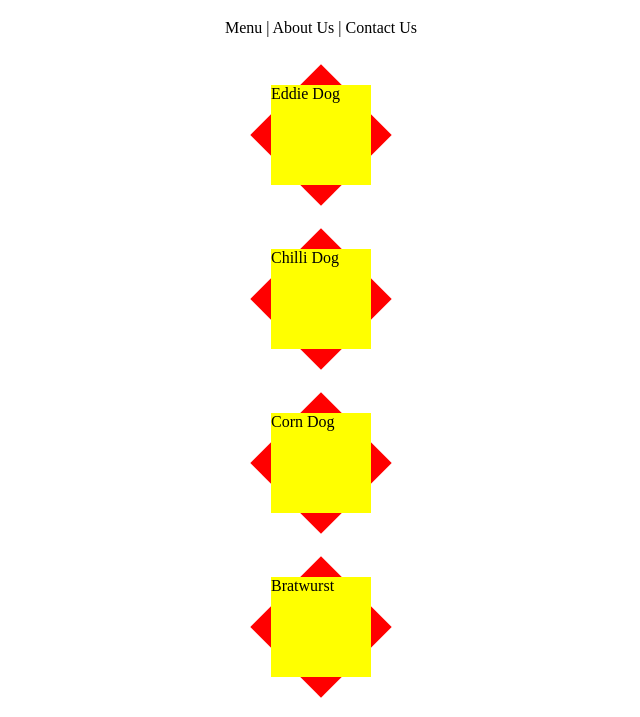
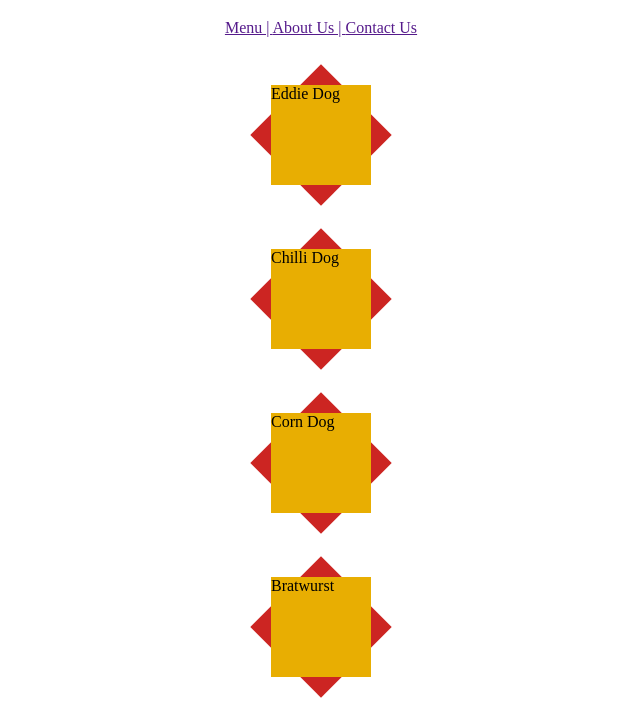
Before and after one commit to whiskey-hotel/restaurant-page, a website built with webpack: page dist/index.html in a window 1280 px wide. Shown: the part 69-786 px from the top of the page, without its empty margins (319-959 px from the left). Built offline with nearby package versions, Linux system fonts and the light colour scheme.

Commit message:
decoupling menu module

```diff
--- a/src/index.css
+++ b/src/index.css
@@ -1,3 +1,9 @@
+:root {
+	--clr-primary-900: #995f4c;
+	--clr-primary-800: #c57b27;
+	--clr-primary-700: #e8ae02;
+	--clr-primary-600: #cc2522;
+}
 header {
 	align-items: center;
 	display: flex;
@@ -8,7 +14,7 @@ header {
 	display: flex;
 	flex-direction: column;
 	align-items: center;
-    gap: 4em
+	gap: 4em;
 }
 
 #nav-bar {
@@ -20,12 +26,12 @@ header {
 	width: 100px;
 	height: 100px;
 	transform: rotate(-45deg);
-    background: yellow;
+	background: var(--clr-primary-700);
 }
 
 .diamond {
 	width: 100px;
 	height: 100px;
 	transform: rotate(45deg);
-    background: red;
+	background: var(--clr-primary-600);
 }
--- a/src/index.js
+++ b/src/index.js
@@ -1,5 +1,6 @@
 import "./index.css";
-import { component } from "./menu";
+import { menu } from "./menu";
+import { newElement } from "./styleSet";
 
 //add title and nav bar here
 const header = document.createElement("header");
@@ -9,12 +10,14 @@ const nav = document.createElement("nav");
 nav.id = "nav-bar";
 
 const menuA = document.createElement("a");
-menuA.textContent = "Menu |";
+menuA.textContent = "Menu | ";
+menuA.href = "";
 const aboutA = document.createElement("a");
-aboutA.textContent = " About Us |";
+aboutA.textContent = "About Us | ";
+aboutA.href = "";
 const contactA = document.createElement("a");
-contactA.textContent = " Contact Us";
-
+contactA.textContent = "Contact Us";
+contactA.href = "";
 
 document.body.appendChild(header);
 header.appendChild(title);
@@ -27,15 +30,26 @@ const main = document.createElement("div");
 main.id = "content";
 document.body.appendChild(main);
 
+function removeAllChildNodes(parent) {
+	while (parent.firstChild) {
+		parent.removeChild(parent.firstChild);
+	}
+}
 
+function menuRender() {
+	removeAllChildNodes(main);
+	const menuObject = menu();
+	for (const x in menuObject) {
+		main.appendChild(menuObject[x]);
+	}
+}
 //call each module here
 //menu module
-const menuObject = component();
-for (const x in menuObject) {
-	main.appendChild(menuObject[x]);
-}
-
+menuA.addEventListener("click", () => {
+	menuRender();
+});
 //about us module
 //contact us module
 
-console.log("it works");
+//initial render
+menuRender();
--- a/src/menu.js
+++ b/src/menu.js
@@ -1,12 +1,12 @@
-import { menuRender } from "./styleSet";
+import { nestedElement } from "./styleSet";
 
-function component() {
-	const EddieDog = menuRender("Eddie Dog");
-	const ChilliDog = menuRender("Chilli Dog");
-	const CornDog = menuRender("Corn Dog");
-	const Bratwurst = menuRender("Bratwurst");
-	const VeganDog = menuRender("Vegan Dog");
+function menu() {
+	const EddieDog = nestedElement("div", "div", "diamond", "menu-item", "Eddie Dog");
+	const ChilliDog = nestedElement("div", "div", "diamond", "menu-item", "Chilli Dog");
+	const CornDog = nestedElement("div", "div", "diamond", "menu-item", "Corn Dog");
+	const Bratwurst = nestedElement("div", "div", "diamond", "menu-item", "Bratwurst");
+	const VeganDog = nestedElement("div", "div", "diamond", "menu-item", "Vegan Dog");
 
 	return { EddieDog, ChilliDog, CornDog, Bratwurst, VeganDog };
 }
-export { component };
+export { menu };
--- a/src/styleSet.js
+++ b/src/styleSet.js
@@ -1,13 +1,17 @@
-function menuRender(menuItem) {
-	const diamond = document.createElement("div");
-	diamond.classList.add("diamond");
-	const tmp = document.createElement("div");
-	tmp.classList.add("menu-item");
-	tmp.textContent = menuItem;
+function nestedElement(parentElement, childElement, parentClassName = "", childClassName = "", childTxtContent = "") {
+	const parentDiv = document.createElement(parentElement);
+	parentDiv.classList.add(`${parentClassName}`);
+	const childDiv = document.createElement(childElement);
+	childDiv.classList.add(`${childClassName}`);
+	childDiv.textContent = childTxtContent;
 
-	diamond.appendChild(tmp);
+	parentDiv.appendChild(childDiv);
 
-	return diamond;
+	return parentDiv;
 }
 
-export { menuRender };
+function newElement(){
+
+}
+
+export { nestedElement, newElement };
```
Also changed, not shown: dist/index.bundle.js. Lines whose indentation alone changed are shown as unchanged.
